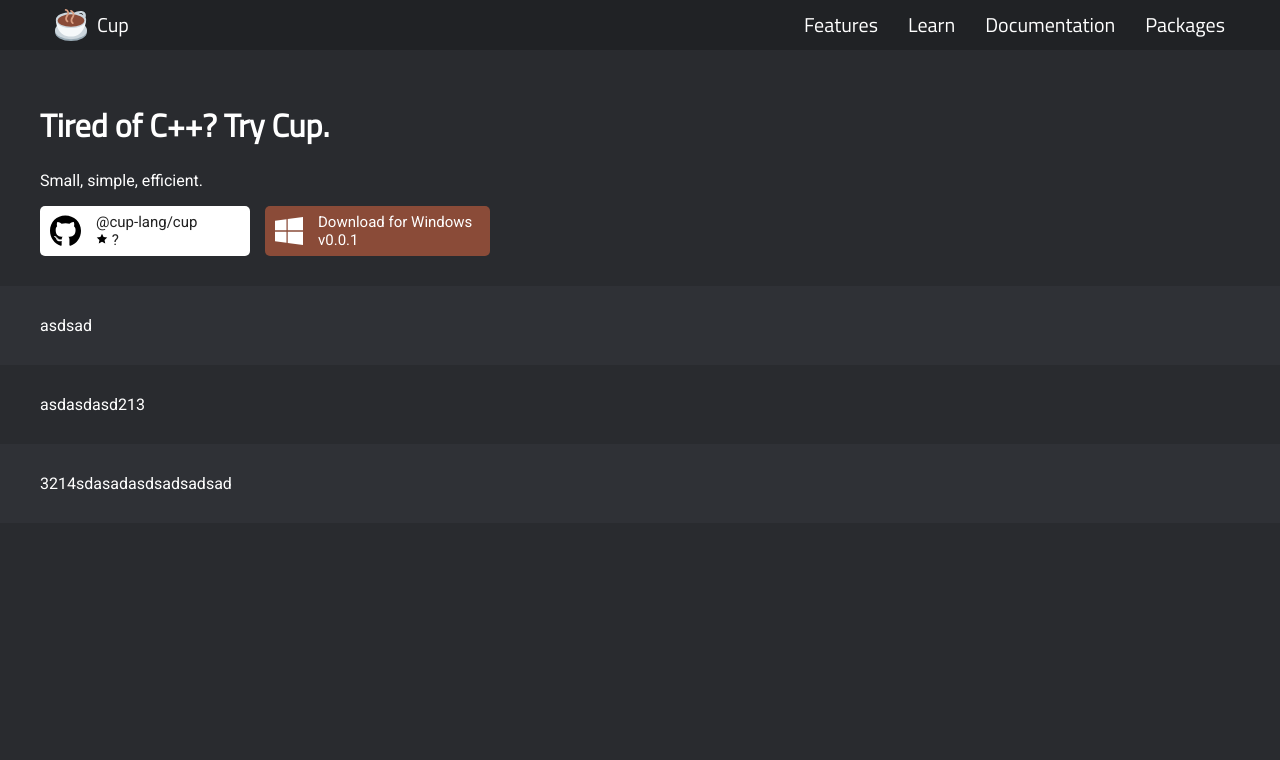
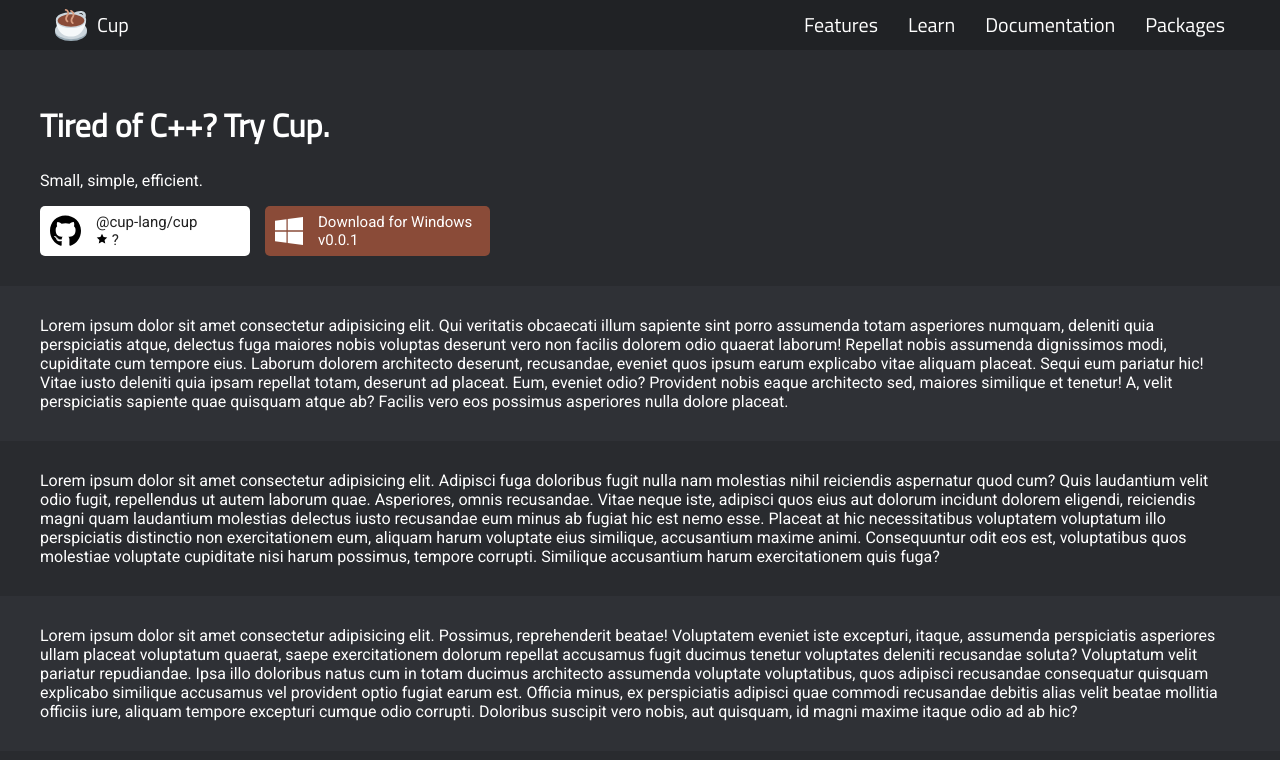
Before and after one commit to cup-lang/cup-lang.org, a Jekyll site: the page built from index.html, in a window 1280 px wide. Shown: the top 760 px of the page. Built offline with Jekyll 4.4.1, drawn with Linux system fonts in a browser that asks for light colours; comment, search, counter and statistics services are not loaded.

Commit message:
Update index.html

```diff
--- a/index.html
+++ b/index.html
@@ -36,16 +36,16 @@ layout: default
 </div>
 <div class="section section-odd">
     <div class="section-content content">
-        asdsad
+        Lorem ipsum dolor sit amet consectetur adipisicing elit. Qui veritatis obcaecati illum sapiente sint porro assumenda totam asperiores numquam, deleniti quia perspiciatis atque, delectus fuga maiores nobis voluptas deserunt vero non facilis dolorem odio quaerat laborum! Repellat nobis assumenda dignissimos modi, cupiditate cum tempore eius. Laborum dolorem architecto deserunt, recusandae, eveniet quos ipsum earum explicabo vitae aliquam placeat. Sequi eum pariatur hic! Vitae iusto deleniti quia ipsam repellat totam, deserunt ad placeat. Eum, eveniet odio? Provident nobis eaque architecto sed, maiores similique et tenetur! A, velit perspiciatis sapiente quae quisquam atque ab? Facilis vero eos possimus asperiores nulla dolore placeat.
     </div>
 </div>
 <div class="section">
     <div class="section-content content">
-        asdasdasd213
+        Lorem ipsum dolor sit amet consectetur adipisicing elit. Adipisci fuga doloribus fugit nulla nam molestias nihil reiciendis aspernatur quod cum? Quis laudantium velit odio fugit, repellendus ut autem laborum quae. Asperiores, omnis recusandae. Vitae neque iste, adipisci quos eius aut dolorum incidunt dolorem eligendi, reiciendis magni quam laudantium molestias delectus iusto recusandae eum minus ab fugiat hic est nemo esse. Placeat at hic necessitatibus voluptatem voluptatum illo perspiciatis distinctio non exercitationem eum, aliquam harum voluptate eius similique, accusantium maxime animi. Consequuntur odit eos est, voluptatibus quos molestiae voluptate cupiditate nisi harum possimus, tempore corrupti. Similique accusantium harum exercitationem quis fuga?
     </div>
 </div>
 <div class="section section-odd">
     <div class="section-content content">
-        3214sdasadasdsadsadsad
+        Lorem ipsum dolor sit amet consectetur adipisicing elit. Possimus, reprehenderit beatae! Voluptatem eveniet iste excepturi, itaque, assumenda perspiciatis asperiores ullam placeat voluptatum quaerat, saepe exercitationem dolorum repellat accusamus fugit ducimus tenetur voluptates deleniti recusandae soluta? Voluptatum velit pariatur repudiandae. Ipsa illo doloribus natus cum in totam ducimus architecto assumenda voluptate voluptatibus, quos adipisci recusandae consequatur quisquam explicabo similique accusamus vel provident optio fugiat earum est. Officia minus, ex perspiciatis adipisci quae commodi recusandae debitis alias velit beatae mollitia officiis iure, aliquam tempore excepturi cumque odio corrupti. Doloribus suscipit vero nobis, aut quisquam, id magni maxime itaque odio ad ab hic?
     </div>
 </div>
```
